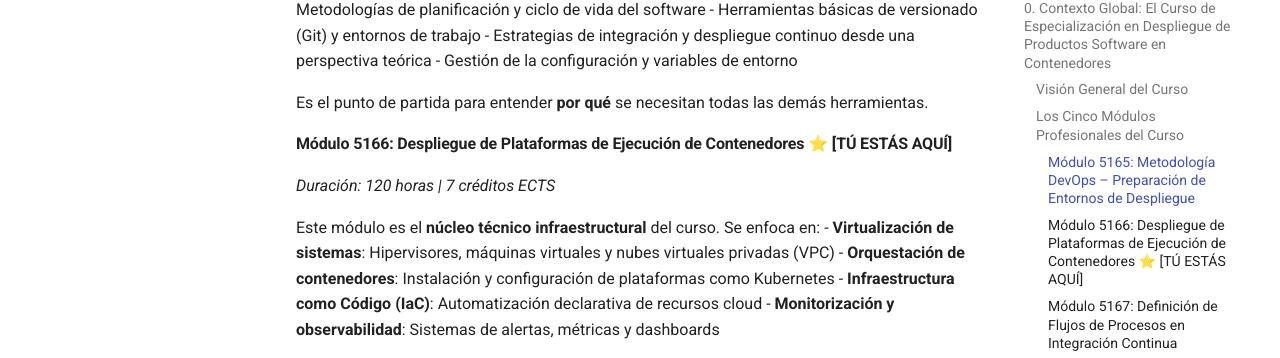
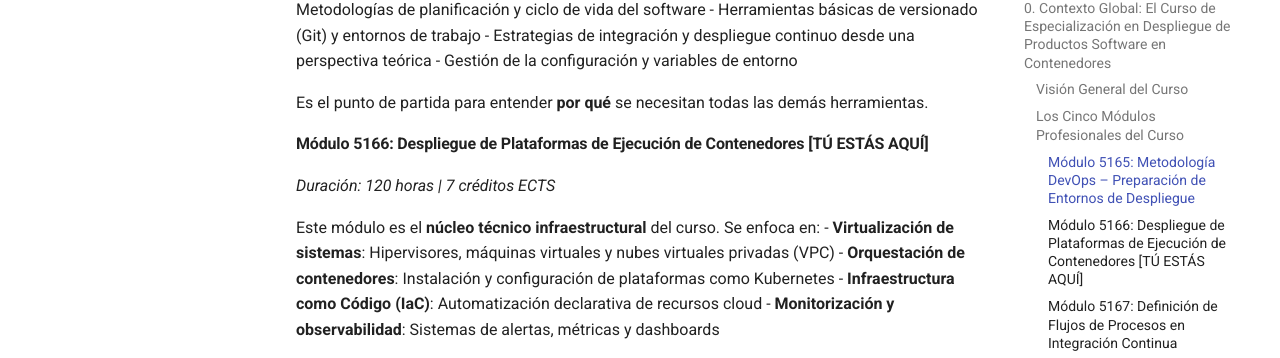
Before and after one commit to isc-despliegue/despliegue_intro, an MkDocs documentation site: the page built from docs/index.md, in a window 1280 px wide and 900 px high, scrolled down 1080 px. Shown: the part 126-484 px from the top of the window. Built offline with MkDocs 1.6.1 and Material for MkDocs 9.7.7, drawn with Linux system fonts in a browser that asks for light colours.

Commit message:
contexto en curso

```diff
--- a/docs/index.md
+++ b/docs/index.md
@@ -32,7 +32,7 @@ Este es el módulo introductorio donde se sientan los **fundamentos conceptuales
 
 Es el punto de partida para entender **por qué** se necesitan todas las demás herramientas.
 
-#### **Módulo 5166: Despliegue de Plataformas de Ejecución de Contenedores** ⭐ **[TÚ ESTÁS AQUÍ]**
+#### **Módulo 5166: Despliegue de Plataformas de Ejecución de Contenedores [TÚ ESTÁS AQUÍ]**
 *Duración: 120 horas | 7 créditos ECTS*
 
 Este módulo es el **núcleo técnico infraestructural** del curso. Se enfoca en:
```
